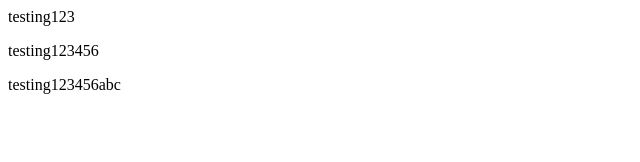
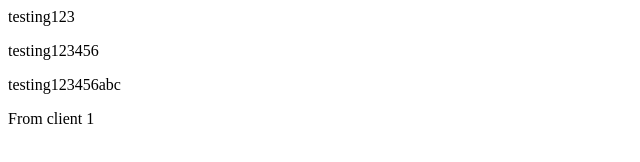
Before and after one commit to Benhwong/testrepo, a plain HTML site: page index.html in a window 1280 px wide. Shown: the full height of the page, 0-640 px from the left. Drawn offline with Linux system fonts and the light colour scheme.

Commit message:
From Client 1

```diff
--- a/index.html
+++ b/index.html
@@ -1,3 +1,4 @@
 <p>testing123</p>
 <p>testing123456</p>
 <p>testing123456abc</p>
+<p>From client 1</p>
```
